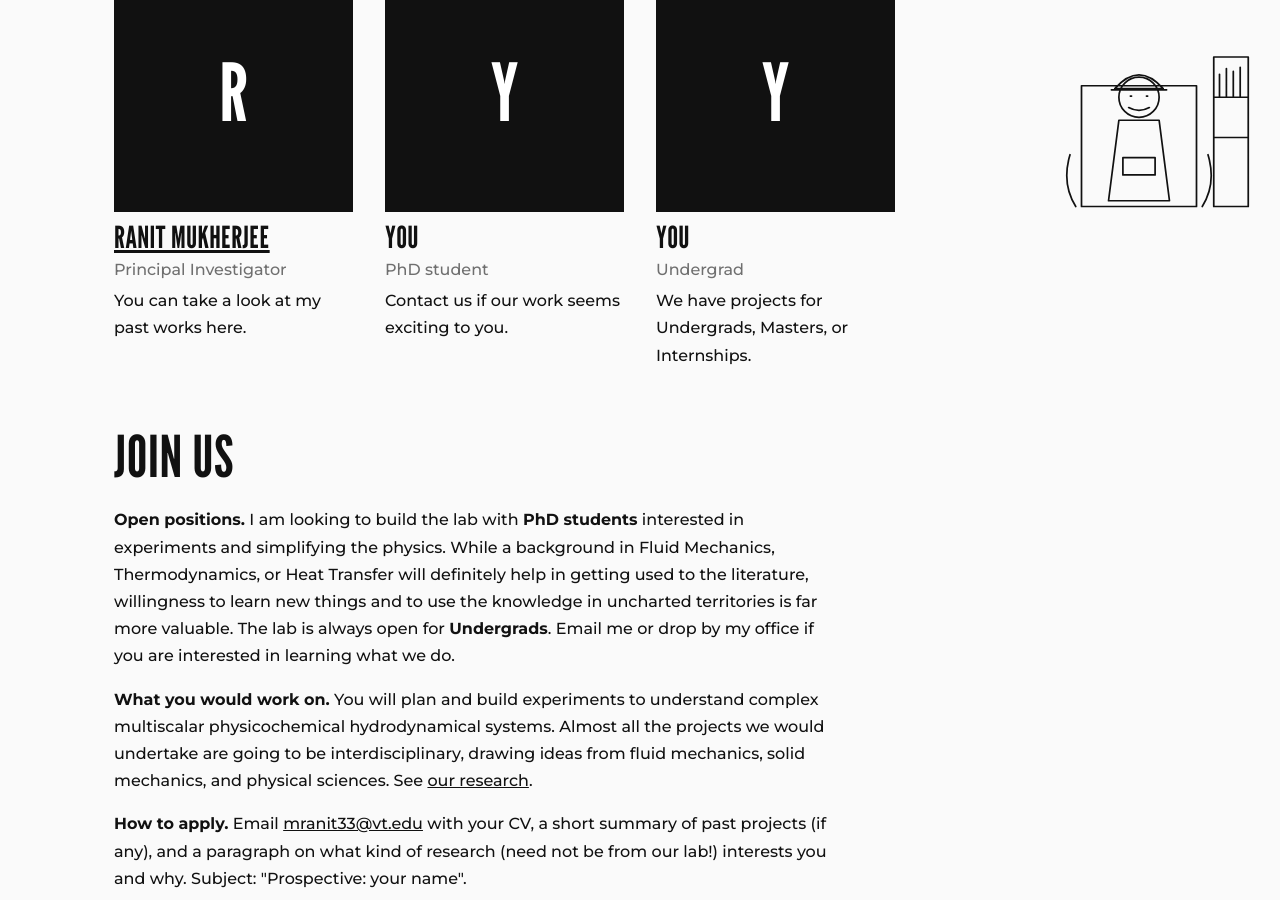
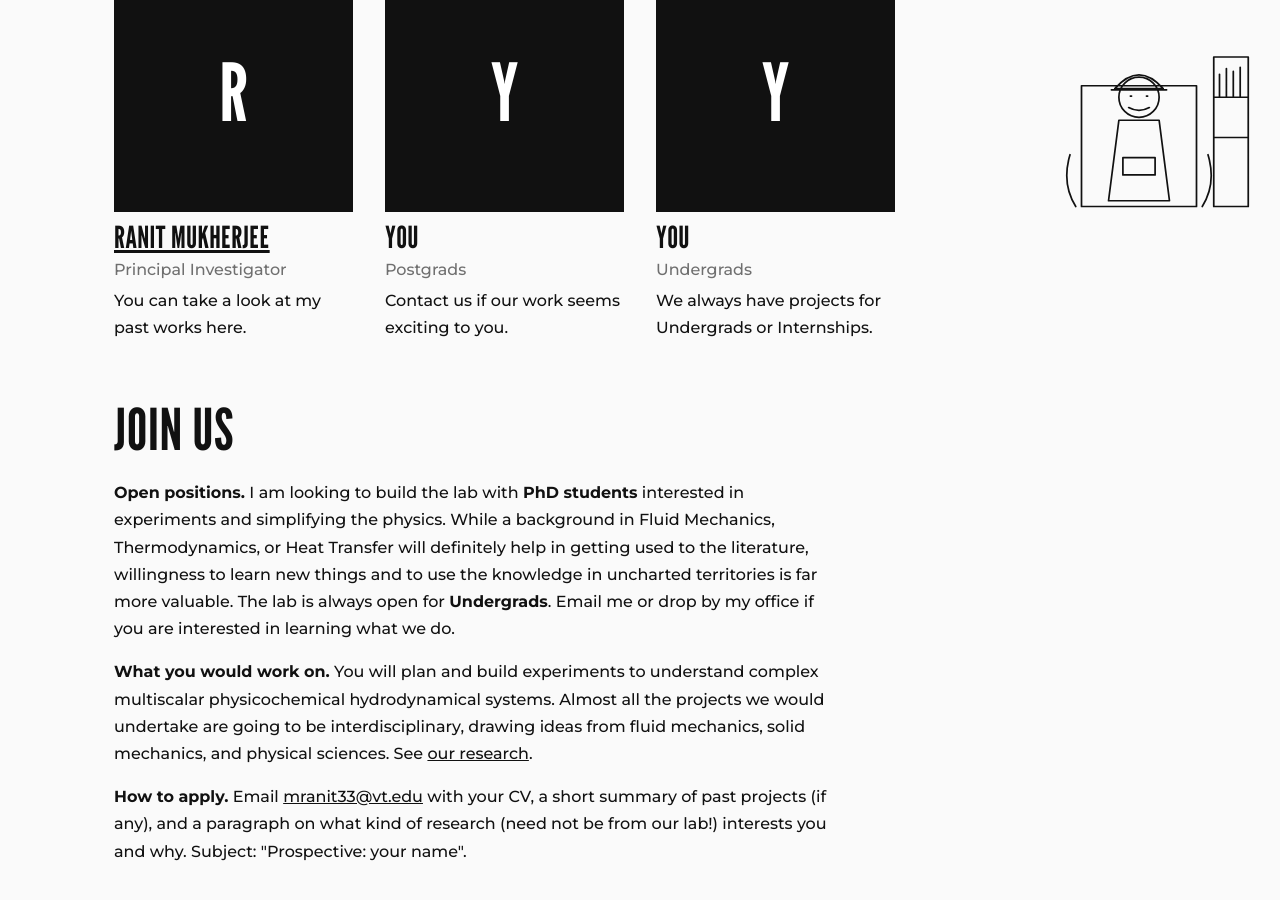
Before and after one commit to ranit-mukherjee/Ranit-lab, a Jekyll site: the page built from people.html, in a window 1280 px wide and 900 px high, scrolled down 348 px. Built offline with Jekyll 4.4.1, drawn with Linux system fonts in a browser that asks for light colours.

Commit message:
team_description
changed the team description a bit

```diff
--- a/_data/team.yml
+++ b/_data/team.yml
@@ -1,5 +1,5 @@
 # status: pi | current | alumni.  id is used by grants and projects.  photo: /images/name.jpg (optional)
 - { id: pi, name: "Ranit Mukherjee", role: "Principal Investigator", status: pi, bio: "You can take a look at my past works here.", link: "https://ranit-mukherjee.github.io" }
-- { id: s1, name: "You", role: "PhD student", status: current, bio: "Contact us if our work seems exciting to you." }
-- { id: s2, name: "You", role: "Undergrad", status: current, bio: "We have projects for Undergrads, Masters, or Internships." }
+- { id: s1, name: "You", role: "Postgrads", status: current, bio: "Contact us if our work seems exciting to you." }
+- { id: s2, name: "You", role: "Undergrads", status: current, bio: "We always have projects for Undergrads or Internships." }
 #- { id: a1, name: "Former Member", role: "PhD 2024", status: alumni, now: "Postdoc at Example University" }
```
